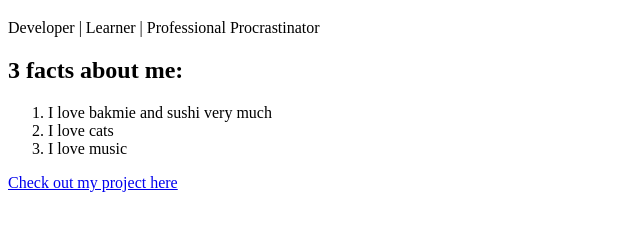
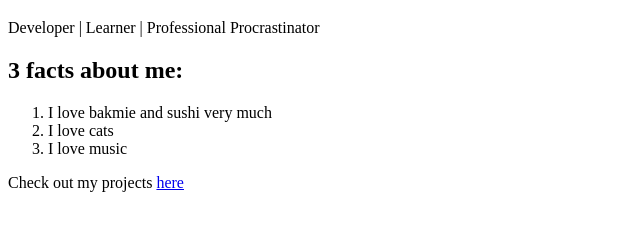
Before and after one commit to kelivreno/responsive-web, a plain HTML site: page index.html in a window 1280 px wide. Shown: the part 61-292 px from the top of the page, without its empty margins (0-640 px from the left). Drawn offline with Linux system fonts and the light colour scheme.

Commit message:
new tweaks

```diff
--- a/index.html
+++ b/index.html
@@ -12,6 +12,6 @@
             <li>I love cats</li>
             <li>I love music</li>
         </ol>
-        <a href="work.html">Check out my project here</a>
+        <p>Check out my projects <a href="work.html">here</a></p>
     </body>
 </html>
```
Also changed, not shown: lists.html (+3 -1 lines).
